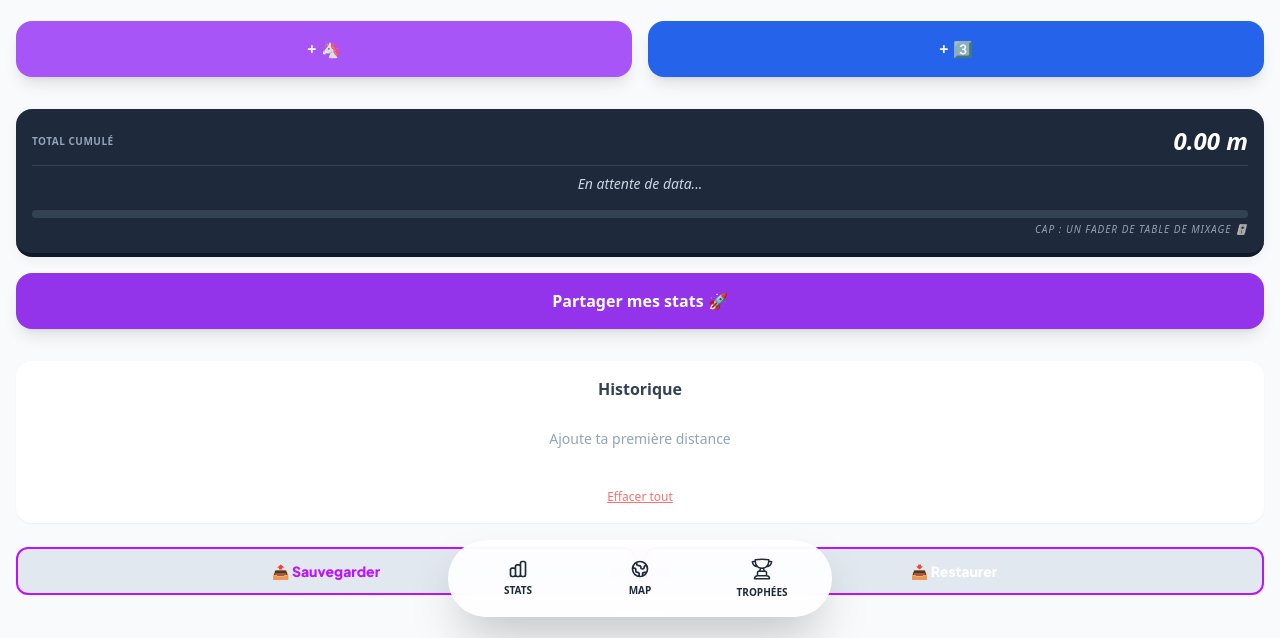
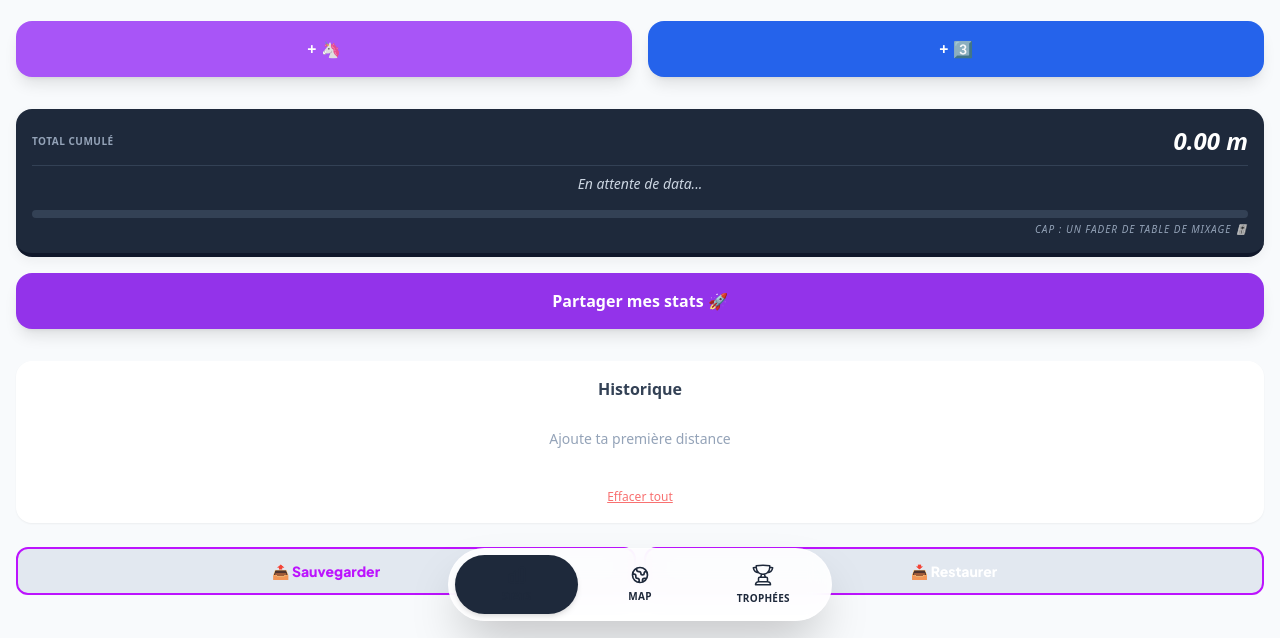
Before and after one commit to garbieldpnt/Marathon, a plain HTML site: page index.html in a window 1280 px wide. Shown: the part 159-797 px from the top of the page. Drawn offline with nearby package versions, Linux system fonts and the light colour scheme.

Commit message:
Update index.html

```diff
--- a/index.html
+++ b/index.html
@@ -103,28 +103,31 @@
             </div>
     </div>
 
-    <nav class="fixed bottom-6 left-1/2 -translate-x-1/2 w-[90%] max-w-sm bg-white/90 backdrop-blur-md border border-white/50 shadow-2xl rounded-full p-2 flex justify-between items-center z-[4000] transition-all duration-300">
+   <nav class="fixed left-0 right-0 mx-auto w-[90%] max-w-sm bg-white/90 backdrop-blur-md border border-white/50 shadow-2xl rounded-full p-1.5 flex justify-between items-center z-[5000]"
+     style="bottom: calc(20px + env(safe-area-inset-bottom));">
 
-        <button onclick="changerVue('marathon')" id="btn-nav-marathon" class="flex-1 flex flex-col items-center justify-center gap-1 py-2 rounded-full transition-all duration-300">
-            <svg xmlns="http://www.w3.org/2000/svg" class="h-5 w-5" fill="none" viewBox="0 0 24 24" stroke="currentColor" stroke-width="2">
+    <div id="nav-cursor" class="absolute top-1.5 bottom-1.5 left-1.5 w-[calc(33.33%-4px)] bg-slate-800 rounded-full shadow-md transition-transform duration-300 ease-[cubic-bezier(0.4,0,0.2,1)] z-0"></div>
+
+    <button onclick="changerVue('marathon')" id="btn-nav-marathon" class="flex-1 flex flex-col items-center justify-center gap-1 py-2 rounded-full transition-colors duration-300 relative z-10 group">
+        <svg xmlns="http://www.w3.org/2000/svg" class="h-5 w-5 transition-transform duration-300 group-active:scale-90" fill="none" viewBox="0 0 24 24" stroke="currentColor" stroke-width="2">
             <path stroke-linecap="round" stroke-linejoin="round" d="M9 19v-6a2 2 0 00-2-2H5a2 2 0 00-2 2v6a2 2 0 002 2h2a2 2 0 002-2zm0 0V9a2 2 0 012-2h2a2 2 0 012 2v10m-6 0a2 2 0 002 2h2a2 2 0 002-2m0 0V5a2 2 0 012-2h2a2 2 0 012 2v14a2 2 0 01-2 2h-2a2 2 0 01-2-2z" />
         </svg>
-            <span class="text-[10px] font-bold uppercase">Stats</span>
+        <span class="text-[10px] font-bold uppercase tracking-wide">Stats</span>
     </button>
 
-        <button onclick="changerVue('map')" id="btn-nav-map" class="flex-1 flex flex-col items-center justify-center gap-1 py-2 rounded-full transition-all duration-300">
-            <svg xmlns="http://www.w3.org/2000/svg" class="h-5 w-5" fill="none" viewBox="0 0 24 24" stroke="currentColor" stroke-width="2">
+    <button onclick="changerVue('map')" id="btn-nav-map" class="flex-1 flex flex-col items-center justify-center gap-1 py-2 rounded-full transition-colors duration-300 relative z-10 group">
+        <svg xmlns="http://www.w3.org/2000/svg" class="h-5 w-5 transition-transform duration-300 group-active:scale-90" fill="none" viewBox="0 0 24 24" stroke="currentColor" stroke-width="2">
             <path stroke-linecap="round" stroke-linejoin="round" d="M3.055 11H5a2 2 0 012 2v1a2 2 0 002 2 2 2 0 012 2v2.945M8 3.935V5.5A2.5 2.5 0 0010.5 8h.5a2 2 0 012 2 2 2 0 104 0 2 2 0 012-2h1.064M15 20.488V18a2 2 0 012-2h3.064M21 12a9 9 0 11-18 0 9 9 0 0118 0z" />
         </svg>
-            <span class="text-[10px] font-bold uppercase">Map</span>
+        <span class="text-[10px] font-bold uppercase tracking-wide">Map</span>
     </button>
 
-        <button onclick="changerVue('trophies')" id="btn-nav-trophies" class="flex-1 flex flex-col items-center justify-center gap-1 py-2 rounded-full transition-all duration-300">
+    <button onclick="changerVue('trophies')" id="btn-nav-trophies" class="flex-1 flex flex-col items-center justify-center gap-1 py-2 rounded-full transition-colors duration-300 relative z-10 group">
         <svg xmlns="http://www.w3.org/2000/svg" fill="none" viewBox="0 0 24 24" stroke-width="1.5" stroke="currentColor" class="size-6">
   <path stroke-linecap="round" stroke-linejoin="round" d="M16.5 18.75h-9m9 0a3 3 0 0 1 3 3h-15a3 3 0 0 1 3-3m9 0v-3.375c0-.621-.503-1.125-1.125-1.125h-.871M7.5 18.75v-3.375c0-.621.504-1.125 1.125-1.125h.872m5.007 0H9.497m5.007 0a7.454 7.454 0 0 1-.982-3.172M9.497 14.25a7.454 7.454 0 0 0 .981-3.172M5.25 4.236c-.982.143-1.954.317-2.916.52A6.003 6.003 0 0 0 7.73 9.728M5.25 4.236V4.5c0 2.108.966 3.99 2.48 5.228M5.25 4.236V2.721C7.456 2.41 9.71 2.25 12 2.25c2.291 0 4.545.16 6.75.47v1.516M7.73 9.728a6.726 6.726 0 0 0 2.748 1.35m8.272-6.842V4.5c0 2.108-.966 3.99-2.48 5.228m2.48-5.492a46.32 46.32 0 0 1 2.916.52 6.003 6.003 0 0 1-5.395 4.972m0 0a6.726 6.726 0 0 1-2.749 1.35m0 0a6.772 6.772 0 0 1-3.044 0" />
 </svg>
 
-            <span class="text-[10px] font-bold uppercase">Trophées</span>
+        <span class="text-[10px] font-bold uppercase tracking-wide">Trophées</span>
     </button>
 
 </nav>
@@ -148,8 +151,16 @@
                 <span class="absolute right-4 top-1/2 -translate-y-1/2 text-slate-400 font-bold text-sm">CM</span>
             </div>
 
-            <input type="text" id="locationNameInput" placeholder="Nom du lieu (ex: Maison)"
-                class="w-full border-2 border-slate-100 bg-slate-50 rounded-xl p-3 text-sm mb-6 text-center focus:border-purple-500 outline-none">
+            <div class="mb-6 relative">
+                <input type="text" id="locationNameInput" list="lieux-connus" placeholder="Nom du lieu (ex: Maison)" autocomplete="off"
+                    class="w-full border-2 border-slate-100 bg-slate-50 rounded-xl p-3 text-sm text-center focus:border-purple-500 outline-none transition-all">
+
+                <datalist id="lieux-connus"></datalist>
+
+                <p id="gpsHint" class="hidden text-[10px] text-green-600 font-bold text-center mt-1 flex items-center justify-center gap-1">
+                    <span>📍</span> Lieu détecté automatiquement
+                </p>
+            </div>
 
             <div class="flex gap-3">
                 <button onclick="fermerPopup()" class="flex-1 py-4 bg-slate-100 text-slate-600 rounded-xl font-bold">Annuler</button>
```
Lines whose indentation alone changed are shown as unchanged.
